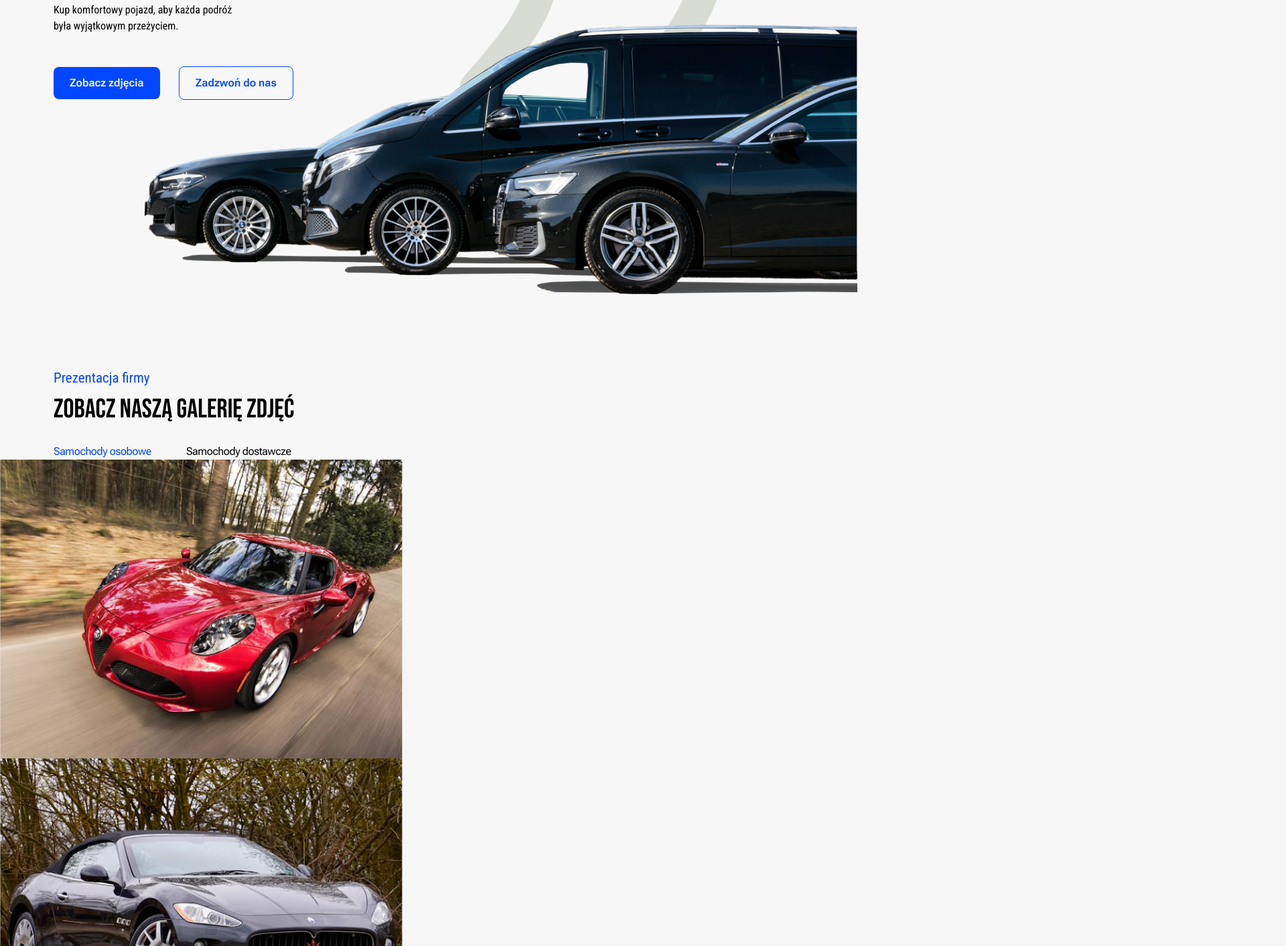
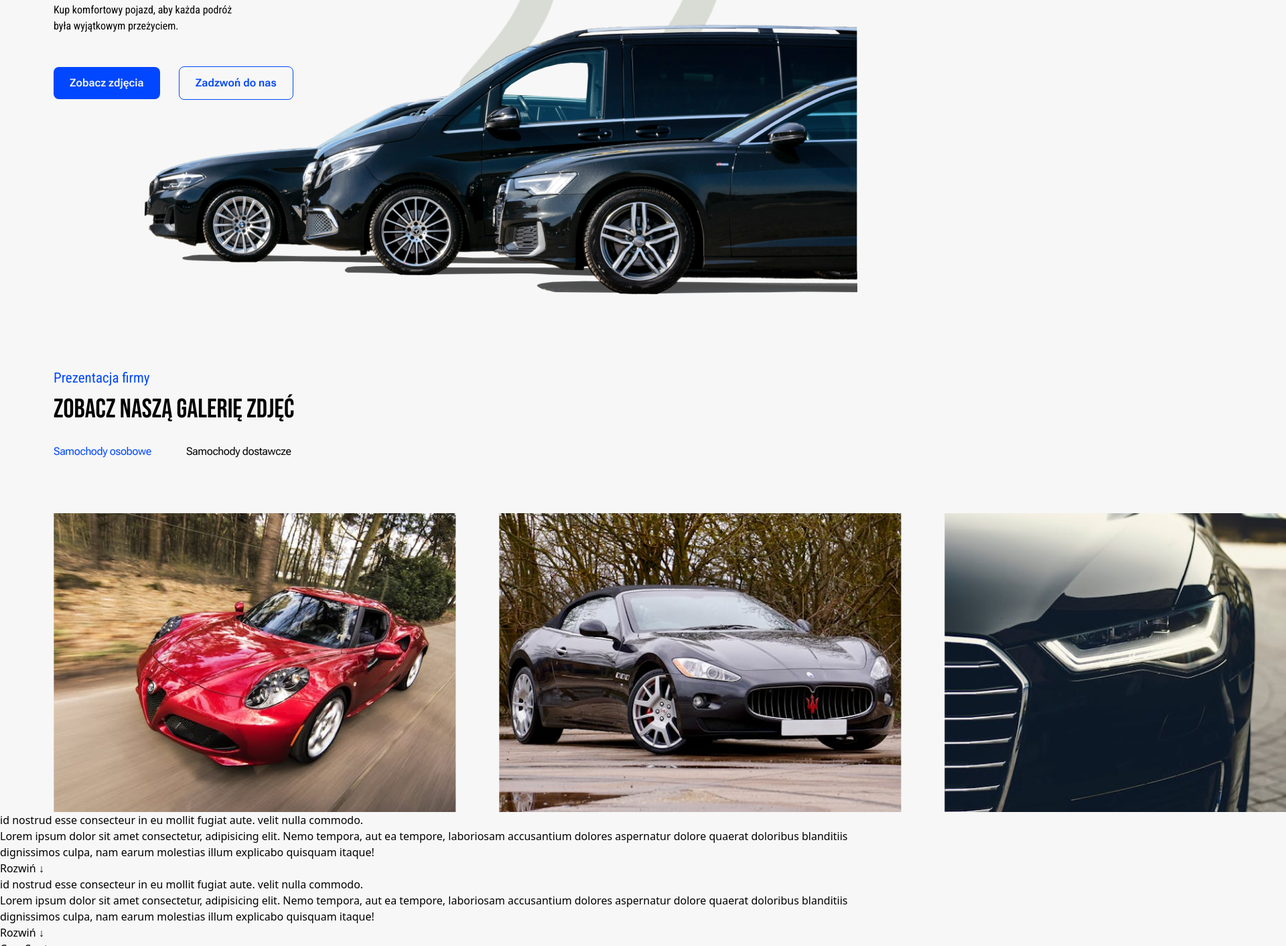
Before and after one commit to kakarotto2004/tailwindcss-carsSpot, a website: page index.html in a window 1280 px wide. Shown: the part 382-1794 px from the top of the page at 67% size, 1920 px wide, since content can reach past the window. Drawn offline with Linux system fonts and the light colour scheme.

Commit message:
start styling gallery

```diff
--- a/index.html
+++ b/index.html
@@ -44,8 +44,8 @@
                 </div>
             </section>
 
-            <section>
-                <div class="px-20 pt-20">
+            <section class="px-20">
+                <div class="pt-20">
                     <h3 class="text-px21 font-robotoCondensed text-blueDark">Prezentacja firmy</h3>
                     <h2 class="text-px40 uppercase font-bebas mb-5">zobacz naszą galerię zdjęć</h2>
                     <div>
@@ -53,10 +53,10 @@
                         <a href="#" class="font-robotoFlex tracking-tight">Samochody dostawcze</a>
                     </div>
                 </div>
-                <div>
-                    <img src="img/alfaromeo.png" alt="red alfa romeo">
-                    <img src="img/maseratti.png" alt="black maseratti">
-                    <img src="img/audi.png" alt="audi's front light">
+                <div class="pt-20 flex flex-shrink-0">
+                    <img src="img/alfaromeo.png" alt="red alfa romeo" class="mr-16">
+                    <img src="img/maseratti.png" alt="black maseratti" class="mr-16">
+                    <img src="img/audi.png" alt="audi's front light" class="mr-16">
                 </div>
             </section>
 
```
Also changed, not shown: output.css.
